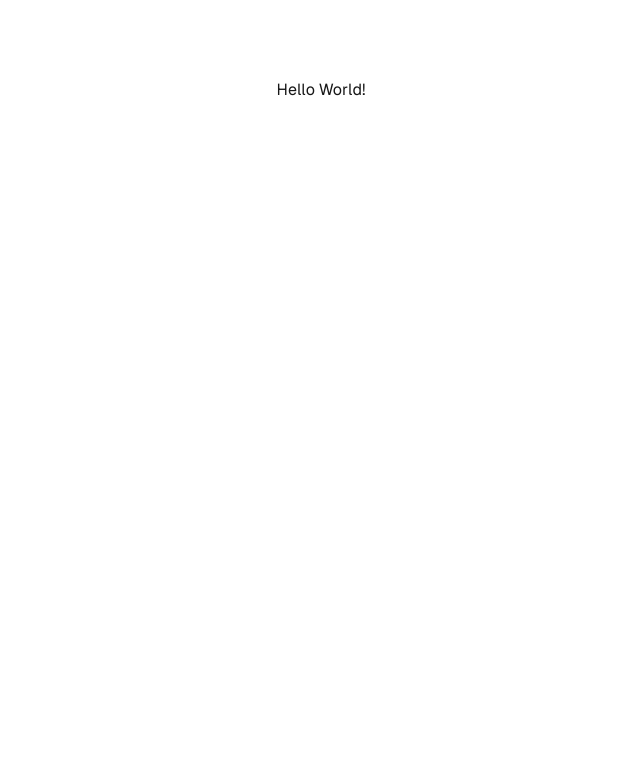
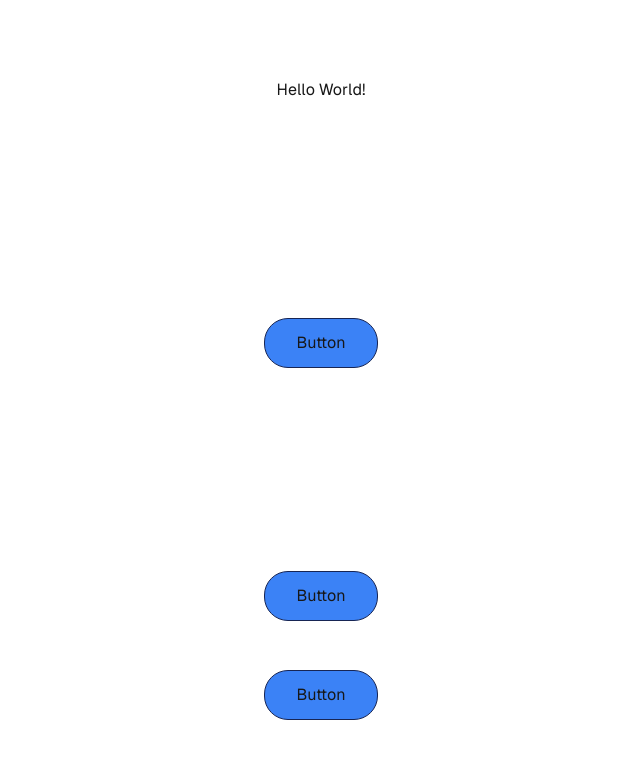
Before and after one commit to hudney-fsbrito/FAP-CEP, a Next.js app: page / in a window 1280 px wide. Shown: the top 758 px of the page, without its empty margins (319-959 px from the left). Built offline with nearby package versions, Linux system fonts and the light colour scheme.

Commit message:
feat: first components

```diff
--- /dev/null
+++ b/src/app/componets/my-button.tsx
@@ -0,0 +1,8 @@
+export function MyButton() {
+
+    return (
+      <button className="border border-blue-950 px-8 py-3 bg-blue-500 rounded-3xl">
+        Button
+      </button>
+    )
+  }
--- a/src/app/page.tsx
+++ b/src/app/page.tsx
@@ -1,9 +1,12 @@
-// import Image from "next/image";
+import { MyButton } from "./componets/my-button";
 
 export default function Home() {
   return (
     <div className="grid grid-rows-[20px_1fr_20px] items-center justify-items-center min-h-screen p-8 pb-20 gap-16 sm:p-20 font-[family-name:var(--font-geist-sans)]">
      <h1>Hello World!</h1>
+     <MyButton />
+     <MyButton />
+     <MyButton />
     </div>
   );
 }
```
Also changed, not shown: initProject.txt (added).
